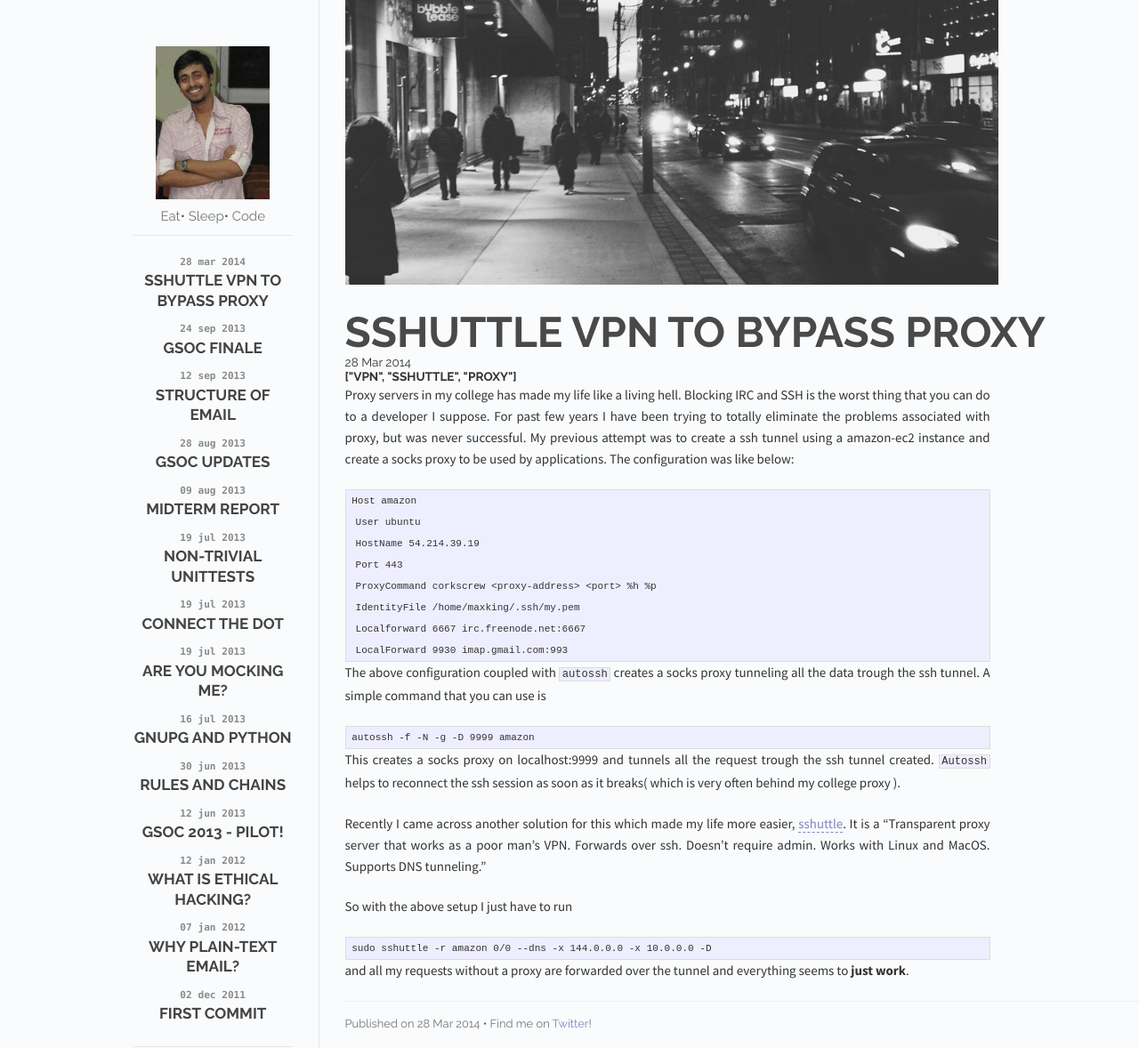
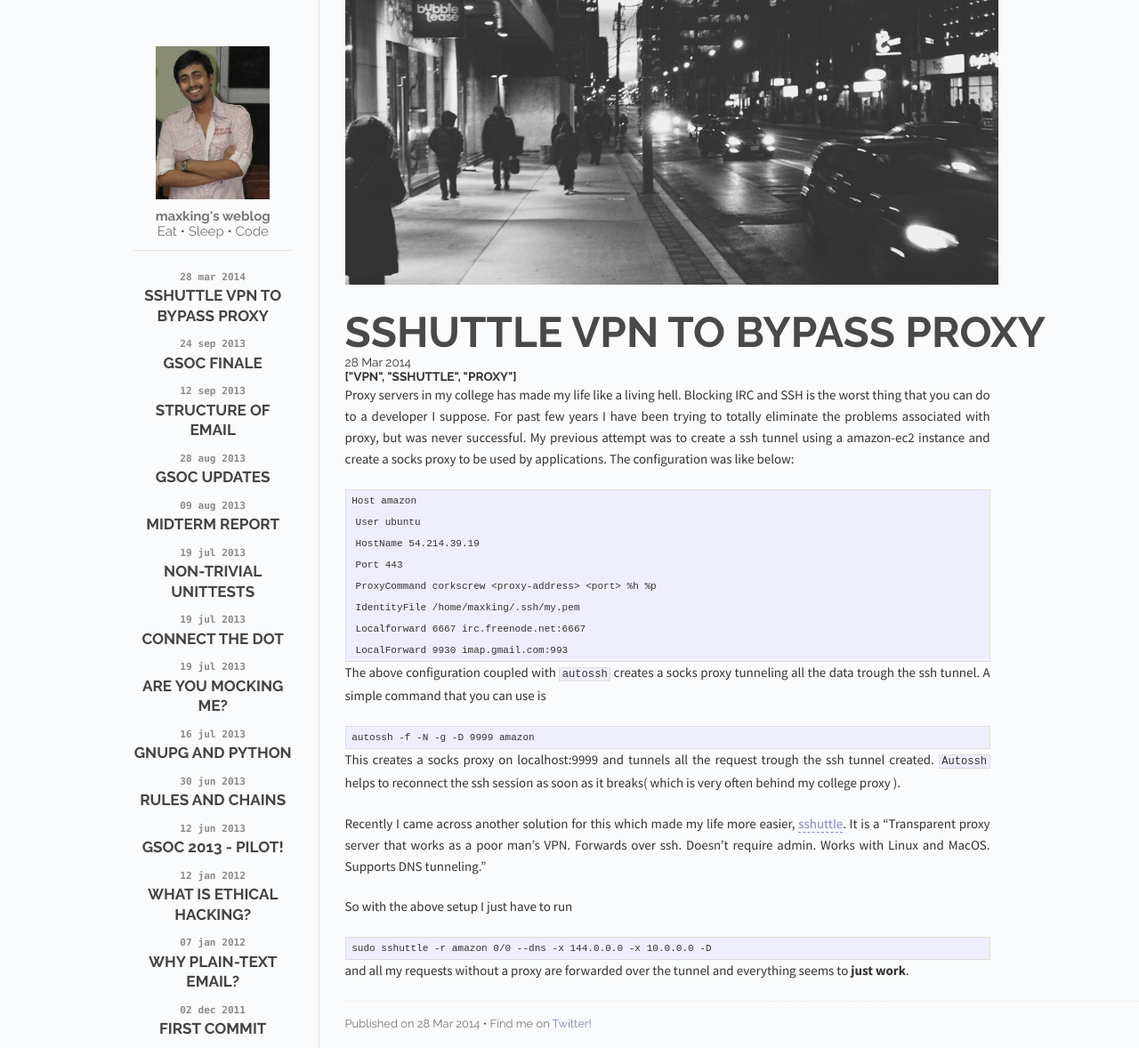
Before and after one commit to maxking/maxking.github.com, a Jekyll site: the page built from index.html, in a window 1280 px wide. Shown: the whole page at 89% size. Built offline with Jekyll 4.4.1, drawn with Linux system fonts in a browser that asks for light colours; Markdown is read by kramdown in place of the engine named in the settings.

Commit message:
small changes in layout

```diff
--- a/_layouts/default.html
+++ b/_layouts/default.html
@@ -25,8 +25,9 @@
         <div class="header">
           <h1 class="title"><a href="/"><img id="logo" src="/images/me.jpg"></a></h1>
           <span class="tagline">
-            Eat<span class="separator">&bull;</span>
-            Sleep<span class="separator">&bull;</span>
+            <b>maxking's weblog</b><br>
+            Eat <span class="separator">&bull;</span>
+            Sleep <span class="separator">&bull;</span>
             Code
           </span>
         </div>
```
